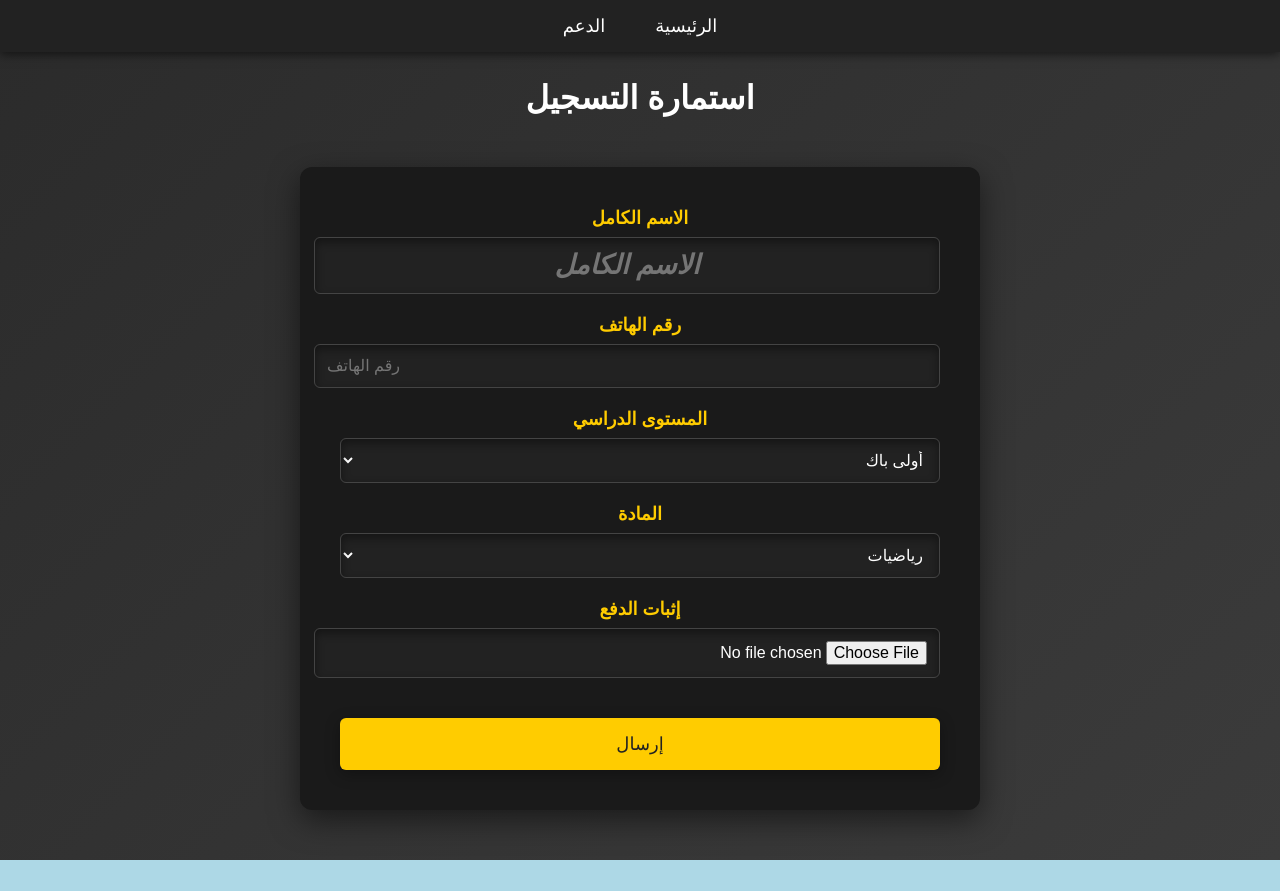
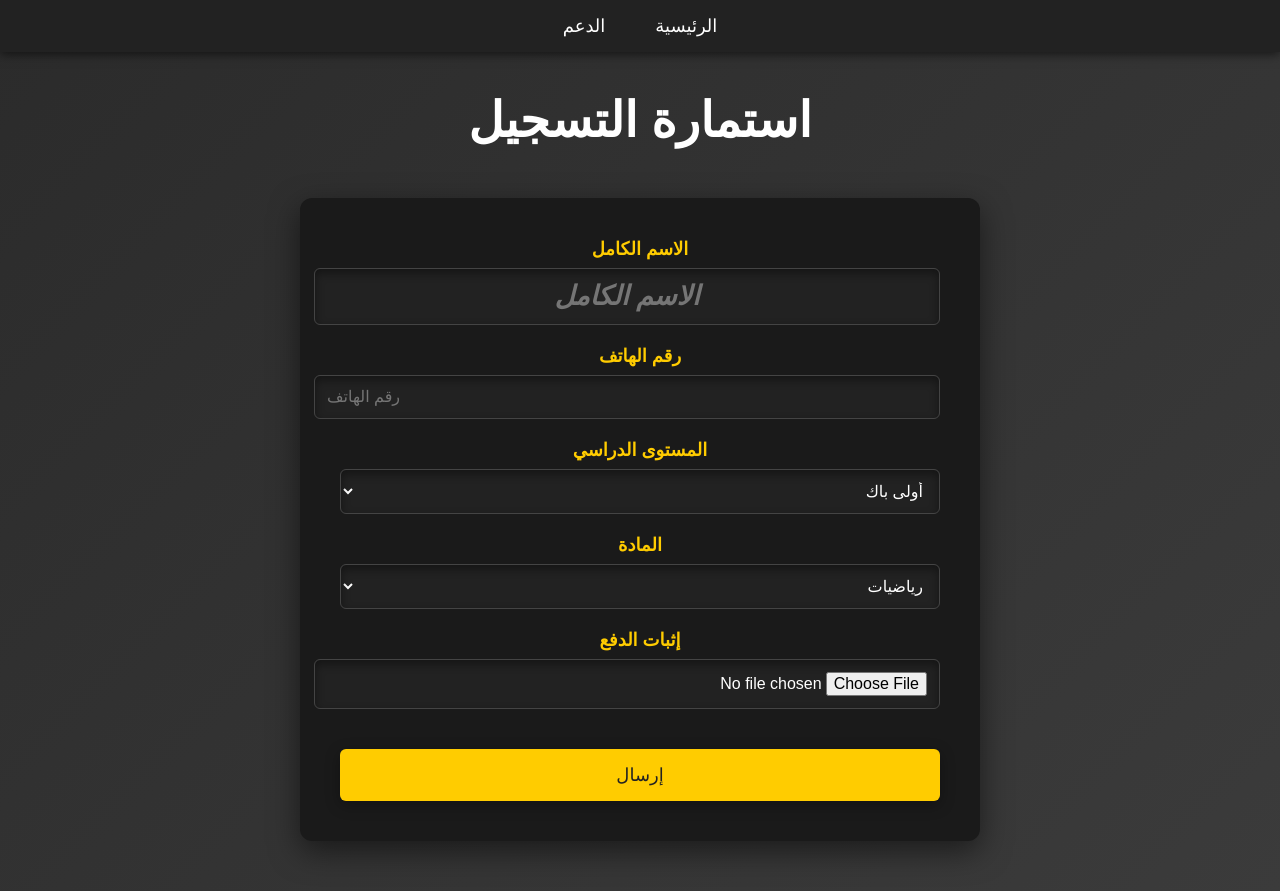
Before and after one commit to hamzahamzahhh/-, a plain HTML site: page form.html in a window 1280 px wide. Before the commit the page ends 860 px from the top, so only its background shows below. Drawn offline with Linux system fonts and the light colour scheme.

Commit message:
Update style.css

```diff
--- a/style.css
+++ b/style.css
@@ -556,7 +556,7 @@ form button:hover {
 }
 #pika{
     text-align:center;
-    font-size:1.8em;
+    font-size:2.7em;
     font-weight:800;
 
 }
```
